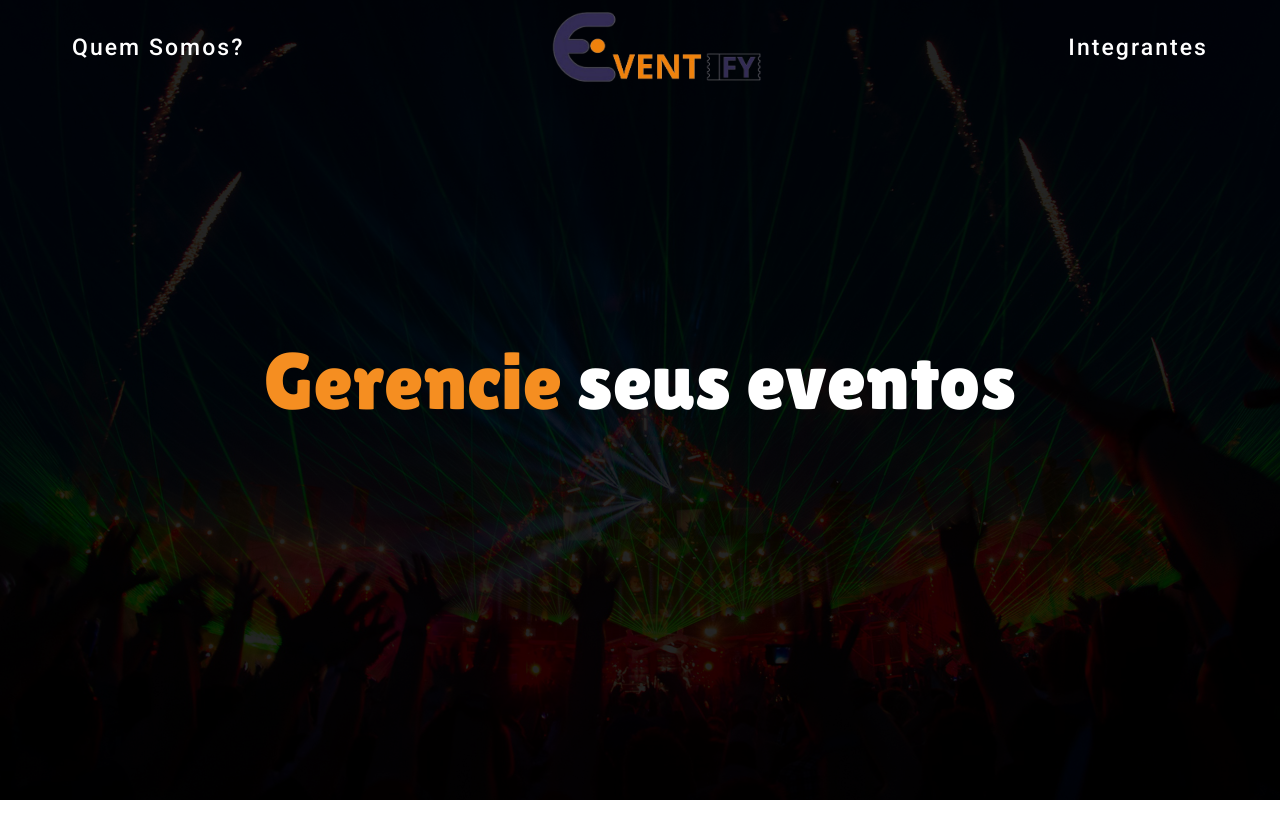
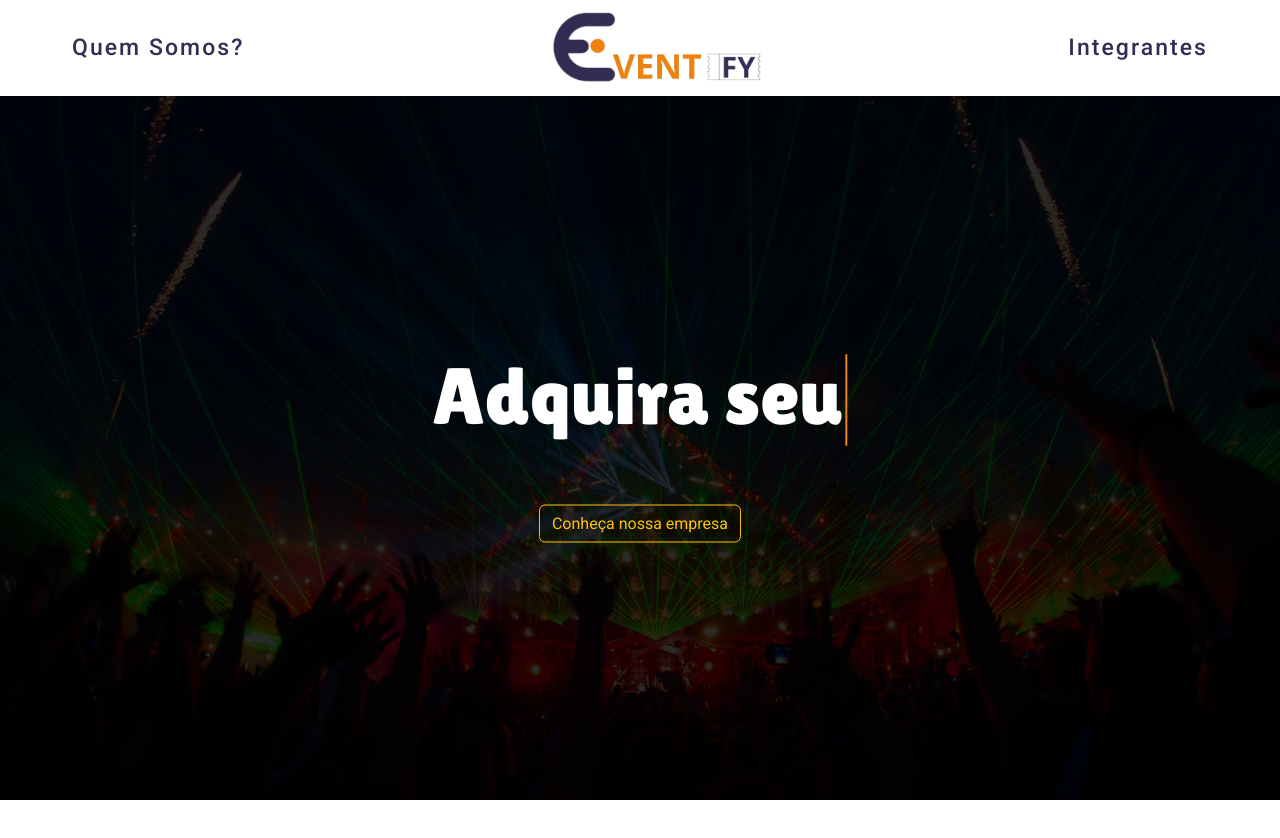
Before and after one commit to GiovannePDS7/EventFy, an Angular app: page / in a window 1280 px wide. Shown: the top 838 px of the page. Built offline with nearby package versions, Linux system fonts and the light colour scheme.

Commit message:
principal update visual

```diff
--- a/src/app/header/header.component.css
+++ b/src/app/header/header.component.css
@@ -8,7 +8,7 @@ header {
 
 
 #NavHeader {
-    background: transparent;
+    background: #fff;
     padding: 0 5vw;
     height: 100%;
     color: #fff;
@@ -17,6 +17,7 @@ header {
 .aHeaderText {
     font-size: 115%;
     text-decoration: none;
+    color: #332C55 !important;
 }
 
 .teste {
@@ -38,7 +39,7 @@ header {
 }
 
 .text-scroll {
-    color: #000 !important;
+    color: #332C55 !important;
 }
 
 .text-top {
--- a/src/app/header/header.component.html
+++ b/src/app/header/header.component.html
@@ -1,9 +1,9 @@
-<header id="header" [ngClass]="{'header-scroll': isHeaderScrolled, 'header-top': !isHeaderScrolled}">
+<header id="header"> <!--[ngClass]="{'header-scroll': isHeaderScrolled, 'header-top': !isHeaderScrolled}"-->
     <mat-toolbar id="NavHeader" fxLayout="row" fxLayoutAlign="space-between center">
-        <a [ngClass]="{'text-scroll': isHeaderScrolled, 'text-top': !isHeaderScrolled}" mat-button
-            class="aHeaderText">Quem Somos?</a>
-        <img id="imgHeader" src="./../../assets/img/logo/EventFy.png">
-        <a [ngClass]="{'text-scroll': isHeaderScrolled, 'text-top': !isHeaderScrolled}" mat-button
-            class="aHeaderText">Integrantes</a>
+        <a mat-button class="aHeaderText">Quem Somos?</a>
+        <!--[ngClass]="{'text-scroll': isHeaderScrolled, 'text-top': !isHeaderScrolled}"-->
+        <img id="imgHeader" src="./../../assets/logo/EventFy.png">
+        <a mat-button class="aHeaderText">Integrantes</a>
+        <!--[ngClass]="{'text-scroll': isHeaderScrolled, 'text-top': !isHeaderScrolled}"-->
     </mat-toolbar>
 </header>
--- a/src/app/principal/principal.component.css
+++ b/src/app/principal/principal.component.css
@@ -48,12 +48,16 @@
     transform: translate(-50%, -50%);
     text-align: center;
     color: #fff;
-    background-color: rgba(0, 0, 0, 0.856);
+    background-color: rgba(0, 0, 0, 0.836);
 }
 
-.title {
+#title {
     font-size: 5rem !important;
     font-family: "Lilita One", sans-serif;
+    display: block;
+    white-space: nowrap;
+    overflow: hidden;
+    width: 100%;
 }
 
 .h5Slider {
@@ -72,11 +76,35 @@
 .fixed-title {
     text-align: center;
     width: 100%;
-    position: absolute;
-    top: 50%;
-    left: 50%;
-    transform: translate(-50%, -70%);
     color: white;
     font-size: 3rem;
     z-index: 10;
 }
+
+#toggleElement {
+    border-radius: 3px;
+    width: 2.5px;
+    height: 100%;
+    background: #EF820D;
+    float: right;
+    margin-left: 0.2vw;
+}
+
+#containerFrame {
+
+    height: 11.5vh;
+    display: inline-flex;
+    justify-content: center;
+    align-items: center;
+    position: absolute;
+    top: 50%;
+    left: 50%;
+    transform: translate(-50%, -50%);
+}
+
+#btnEmpresa {
+    position: absolute;
+    top: 50%;
+    left: 50%;
+    transform: translate(-50%, 275%);
+}
--- a/src/app/principal/principal.component.html
+++ b/src/app/principal/principal.component.html
@@ -1,5 +1,5 @@
 <app-header></app-header>
-<div id="carouselExampleSlidesOnly" class="carousel slide" data-bs-ride="carousel" data-bs-interval="4000">
+<div id="carouselExampleSlidesOnly" class="carousel slide" data-bs-ride="carousel" data-bs-interval="3500">
   <div class="carousel-inner">
     <div class="carousel-item active">
       <img src="../../assets/img/Background/fundo1.png" class="d-block w-100" alt="...">
@@ -18,5 +18,9 @@
     </div>
   </div>
 </div>
-<h1 class="fixed-title title"><span class="emphasis">Gerencie</span> seus eventos</h1>
+<div id="containerFrame">
+  <h1 class="fixed-title" id="title"></h1>
+  <div id="toggleElement"></div>
+</div>
+<button type="button" class="btn btn-outline-warning" id="btnEmpresa">Conheça nossa empresa</button>
 <div class="teste"></div>
--- a/src/app/principal/principal.component.ts
+++ b/src/app/principal/principal.component.ts
@@ -1,8 +1,8 @@
 import { Component } from '@angular/core';
-import {MatCardModule} from '@angular/material/card';
-import {MatInputModule} from '@angular/material/input';
-import {MatFormFieldModule} from '@angular/material/form-field';
-import {FormsModule} from '@angular/forms';
+import { MatCardModule } from '@angular/material/card';
+import { MatInputModule } from '@angular/material/input';
+import { MatFormFieldModule } from '@angular/material/form-field';
+import { FormsModule } from '@angular/forms';
 
 @Component({
   selector: 'app-principal',
@@ -11,4 +11,53 @@ import {FormsModule} from '@angular/forms';
 })
 export class PrincipalComponent {
 
+  ngAfterViewInit() {
+    const title = document.getElementById('title');
+    const phrases = ['Adquira seu ingresso!', 'Divulgue seus eventos', 'Organize eventos'];
+    let phraseIndex = 0;
+    let charIndex = 0;
+    const toggleElement = document.getElementById("toggleElement");
+
+
+    if (!title) {
+      console.error('Elemento com ID "title" não encontrado.');
+      return;
+    }
+
+    function addText() {
+      if (charIndex < phrases[phraseIndex].length) {
+        toggleElement!.style.visibility = "visible";
+        title!.innerHTML += phrases[phraseIndex][charIndex];
+        charIndex++;
+        setTimeout(addText, 120);
+      } else {
+        const toggleInterval = setInterval(toggle, 500);
+        setTimeout(function () {
+          clearInterval(toggleInterval);
+        }, 2300);
+        setTimeout(removeText, 2300); // Espera um tempo antes de começar a remover o texto
+      }
+    }
+
+    function removeText() {
+      if (charIndex > 0) {
+        toggleElement!.style.visibility = "visible";
+        title!.innerHTML = title!.innerHTML.slice(0, -1);
+        charIndex--;
+        setTimeout(removeText, 70);
+      } else {
+        phraseIndex = (phraseIndex + 1) % phrases.length;
+        setTimeout(addText, 200);
+      }
+    }
+    function toggle() {
+      if (toggleElement!.style.visibility === "hidden" || toggleElement!.style.visibility === "") {
+        toggleElement!.style.visibility = "visible";
+      } else {
+        toggleElement!.style.visibility = "hidden";
+      }
+    }
+
+    addText();
+  }
 }
--- a/src/index.html
+++ b/src/index.html
@@ -6,7 +6,7 @@
   <title>EventFy</title>
   <base href="/">
   <meta name="viewport" content="width=device-width, initial-scale=1">
-  <link rel="icon" type="image/x-icon" href="favicon.ico">
+  <link rel="icon" type="image/png" href="./../src/assets/logo/E_logo.png">
   <link rel="preconnect" href="https://fonts.gstatic.com">
   <link href="https://fonts.googleapis.com/css2?family=Roboto:wght@300;400;500&display=swap" rel="stylesheet">
   <link href="https://fonts.googleapis.com/icon?family=Material+Icons" rel="stylesheet">
```
Also changed, not shown: src/assets/logo/E_logo.png (added), src/assets/logo/EventFy.png (renamed from src/assets/img/logo/EventFy.png).
